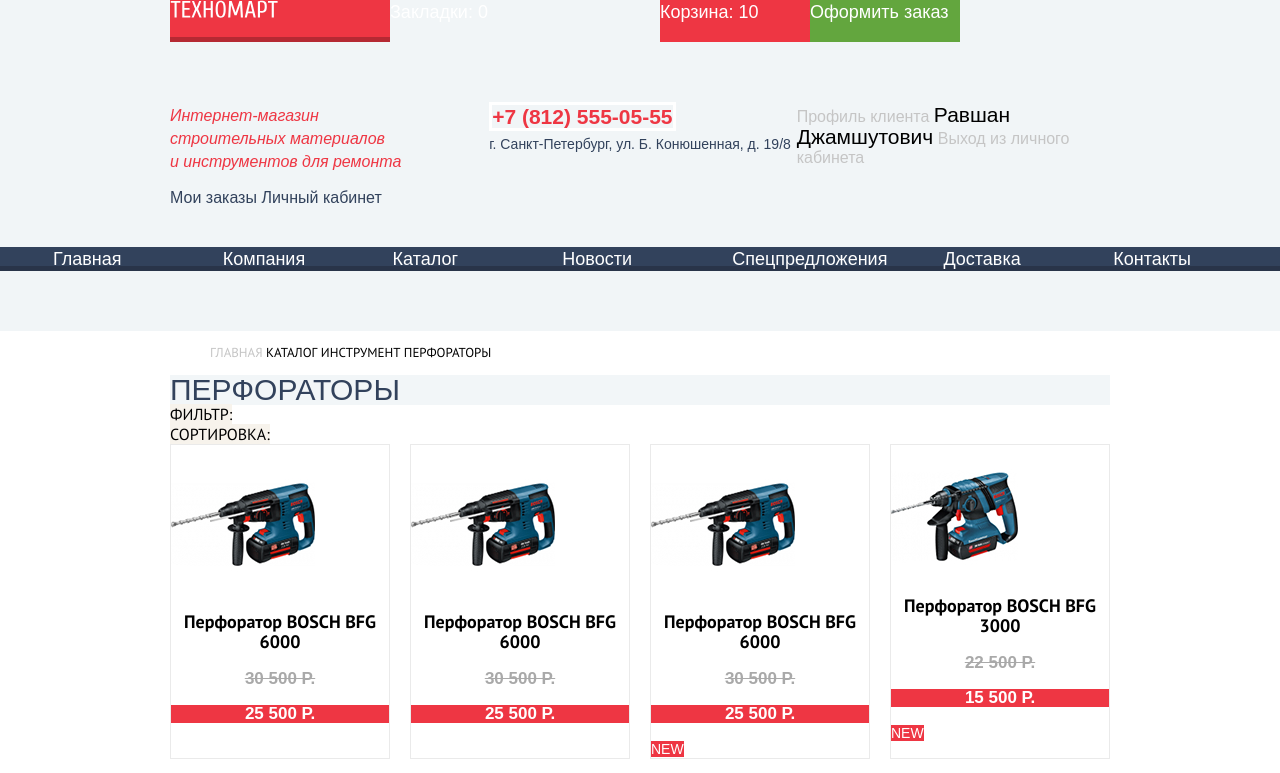
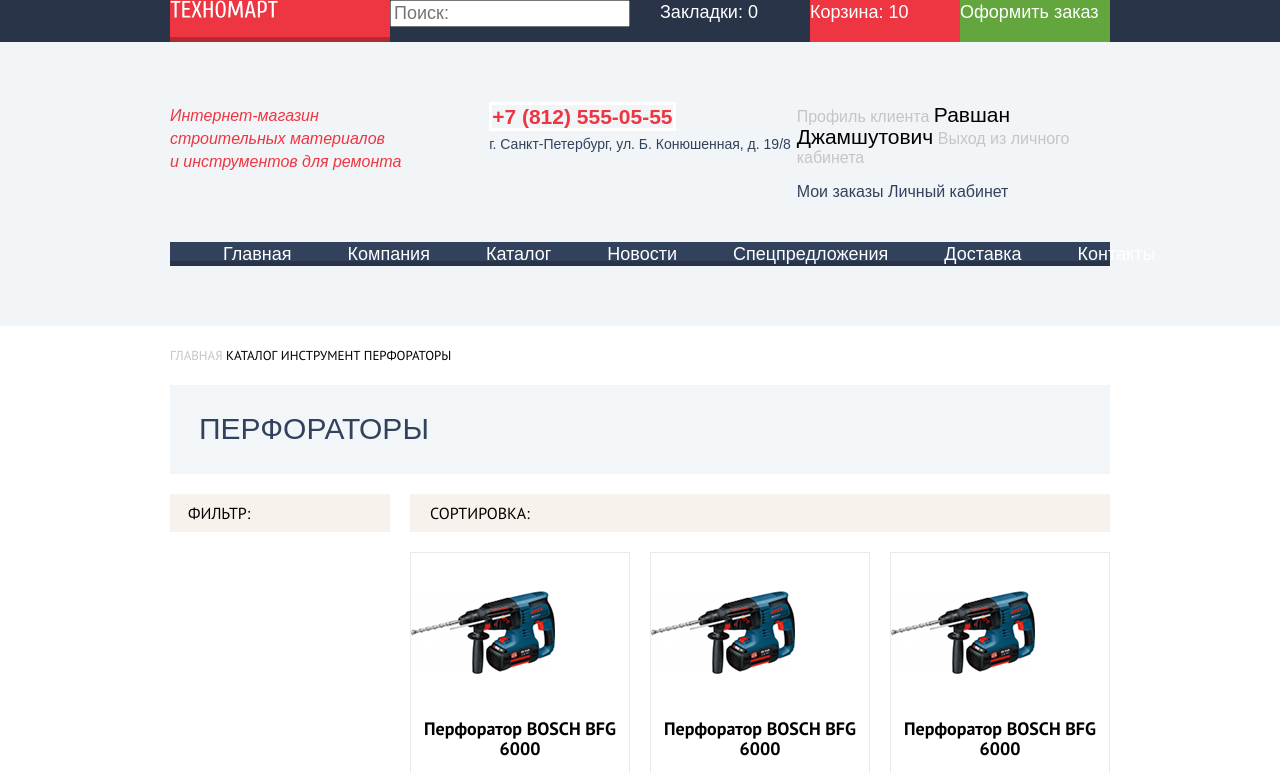
Before and after one commit to AlinaSerova/1550905-technomart-29, a plain HTML site: page catalog.html in a window 1280 px wide. Shown: the top 773 px of the page. Drawn offline with Linux system fonts and the light colour scheme; a web font is replaced by a local one.

Commit message:
Добавила сетку на гридах для внутренней страницы

```diff
--- a/catalog.html
+++ b/catalog.html
@@ -13,14 +13,16 @@
 <!-- Шапка -->
 <header class="page-header header">
   <!-- Меню -->
+  <div class="header-menu-bar">
     <div class="header-menu">
       <a class="header-logo">
         <img src="img/content/logo-technomart.svg" width="108" height="18" alt="Логотип Техномарта">
       </a>
-    <!-- Здесь будет Поле поиска <input type="search" placeholder="Поиск:">-->
+      <label><input type="search" placeholder="Поиск:"></label>
       <a class="header-menu-bookmarks" href="">Закладки: 0</a>
       <a class="header-menu-cart header-menu-cart-catalog" href="">Корзина: 10</a>
       <a class="header-menu-order" href="">Оформить заказ</a>
+    </div>
   </div>
   <!-- Общая информация -->
   <section class="header-info">
@@ -30,6 +32,7 @@
       <a class="header-phone" href="tel:+78125550555">+7 (812) 555-05-55</a><br>
       г. Санкт-Петербург, ул. Б. Конюшенная, д. 19/8
     </p>
+    <div class="header-button">
       <p class="header-button">
         <a class="account-user-icon" href="">Профиль клиента</a>
         <a class="account-button account-button-user" href="">Равшан Джамшутович</a>
@@ -39,9 +42,10 @@
         <a class="account-link" href="">Мои заказы</a>
         <a class="account-link" href="">Личный кабинет</a>
       </div>
+    </div>
   </section>
   <!-- Навигация -->
-  <nav class="main-navigation">
+  <nav class="main-navigation container">
     <ul class="site-navigation">
       <li><a href="index.html">Главная</a></li>
       <li><a href="">Компания</a></li>
@@ -54,7 +58,8 @@
   </nav>
 </header>
 <!-- Контент -->
-<main class="container catalog">
+<main>
+  <div class="catalog container">
     <!-- Хлебные крошки -->
     <ul class="breadcrumbs">
       <li class="breadcrumbs-icon">
@@ -71,19 +76,19 @@
       </li>
     </ul>
     <h1 class="title title-for-catalog">Перфораторы</h1>
-  <section>
+    <section class="filter">
       <h2 class="invisible">Фильтр товаров</h2>
       <span class="catalog-filter">Фильтр:</span>
       <!-- Здесь будет форма фильтра -->
     </section>
-  <div>
+    <div class="sort">
       <span class="catalog-sort">Сортировка:</span>
       <!-- Здесь поле сортировки -->
     </div>
     <!-- Блок со списком перфораторов -->
     <section class="all-goods">
       <h2 class="invisible">Список перфораторов</h2>
-    <ul class="catalog-list">
+      <ul class="catalog-list catalog-full-container">
         <li class="catalog-item">
           <p class="catalog-item-image">
             <img src="img/content/BFG-6000.jpg" width="144" height="128" alt="Перфоратор BOSCH BFG 6000">
@@ -215,20 +220,24 @@
         </li>
       </ul>
     </section>
+  </div>
   <!-- О перфораторах -->
-  <section class="about-category">
+  <div class="container-grey-bar">
+    <section class="about-category container">
       <h2 class="invisible">О перфораторах</h2>
       <p class="title title-for-info">Пара слов о перфораторах</p>
-    <p class="text">Перфоратор — универсальный строительный инструмент. Предназначен для сверления и долбления отверстий
+      <p class="text">Перфоратор — универсальный строительный инструмент. Предназначен для сверления и долбления
+        отверстий
         в кирпиче, бетоне и камне.<br>Существуют электромеханические и пневматические перфораторы. Современные модели
         могут выполнять функции дрели, шуруповерта и отбойного молотка.<br>В ассортиментном ряду есть выбор
         «трехрежимников»: в одном устройстве будут совмещены отбойный молоток и ударная дрель.</p>
     </section>
+  </div>
 </main>
 <!-- Подвал -->
 <footer class="page-footer footer">
   <!-- Основная часть подвала с навигацией -->
-  <section class="footer-navigation-part">
+  <section class="footer-navigation-part container">
     <h2 class="invisible">Навигация по сайту</h2>
     <span class="footer-logo">
       <img src="img/content/logo-technomart.svg" width="138" height="23" alt="Логотип Техномарта">
@@ -251,7 +260,8 @@
     </ul>
   </section>
   <!-- Связь с разработчиком -->
-  <section class="footer-developer-part">
+  <div class="footer-bar">
+    <section class="footer-developer-part container">
       <h2 class="invisible">Связь с разработчиком</h2>
       <p class="footer-copyright">© 2010–2019 Компания «Техномарт»<br>Все права защищены</p>
       <ul class="footer-social">
@@ -265,13 +275,16 @@
           <a class="social-button" href="#">Инстаграм</a>
         </li>
       </ul>
+      <div class="link">
         <p class="footer-feedback">Обратная связь: <br>
           <a class="footer-link" href="mailto:mail@htmlacademy.ru">mail@htmlacademy.ru</a>
         </p>
         <p class="footer-developer">Разработано - <br>
           <a class="footer-link" href="https://htmlacademy.ru/intensive/htmlcss">htmlacademy.ru</a>
         </p>
+      </div>
     </section>
+  </div>
 </footer>
 </body>
 </html>
--- a/css/style.css
+++ b/css/style.css
@@ -410,8 +410,8 @@
 
 /* Filter */
 
-.catalog-filter,
-.catalog-sort {
+.filter,
+.sort {
   font-family: "PT Sans", Arial, sans-serif;
   color: var(--basic-black);
   text-transform: uppercase;
@@ -446,18 +446,70 @@
   padding-top: 11px;
 }
 
-.catalog-index-container {
+.catalog-small-container {
   grid-column-start: 1;
   grid-column-end: -1;
+  grid-template-columns: 1fr 1fr 1fr 1fr;
 }
 
 /* Catalog */
+.catalog {
+  display: grid;
+  grid-template-columns: 220px 1fr;
+  grid-template-rows: min-content min-content min-content 1fr;
+  align-content: start;
+  column-gap: 20px;
+}
+
+.breadcrumbs {
+  grid-column-start: 1;
+  grid-column-end: -1;
+  grid-row-start: 1;
+  grid-row-end: 2;
+  margin: 0;
+  padding: 21px 0 20px 0;
+}
+
+.title-for-catalog {
+  grid-column-start: 1;
+  grid-column-end: -1;
+  grid-row-start: 2;
+  grid-row-end: 3;
+  margin: 0 0;
+  padding: 29px 0 30px 29px;
+}
+
+.filter {
+  padding: 10px 0 10px 18px;
+  margin: 20px 0;
+  grid-column-start: 1;
+  grid-column-end: 2;
+  grid-row-start: 3;
+  grid-row-end: 4;
+}
+
+.sort {
+  margin: 20px 0;
+  padding: 10px 0 10px 20px;
+  grid-column-start: 2;
+  grid-column-end: -1;
+  grid-row-start: 3;
+  grid-row-end: 4;
+}
+
+.all-goods {
+  grid-column-start: -1;
+  grid-column-end: -2;
+}
+
+.catalog-full-container {
+  grid-template-columns: 1fr 1fr 1fr;
+}
 
 .catalog-list {
   list-style: none;
   padding: 0;
   display: grid;
-  grid-template-columns: 1fr 1fr 1fr 1fr;
   gap: 20px;
   margin: 0 auto;
 }
@@ -678,6 +730,7 @@
 .about-category {
   background-color: var(--basic-grey-light);
   color: var(--basic-black);
+  padding: 64px 0 68px 0;
 }
 
 /* Footer */
```
Also changed, not shown: index.html (+3 -5 lines). Lines whose indentation alone changed are shown as unchanged.
